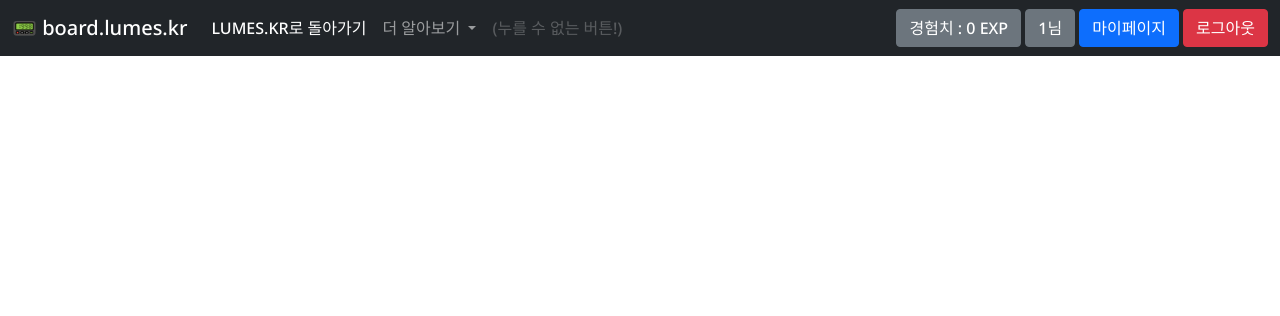
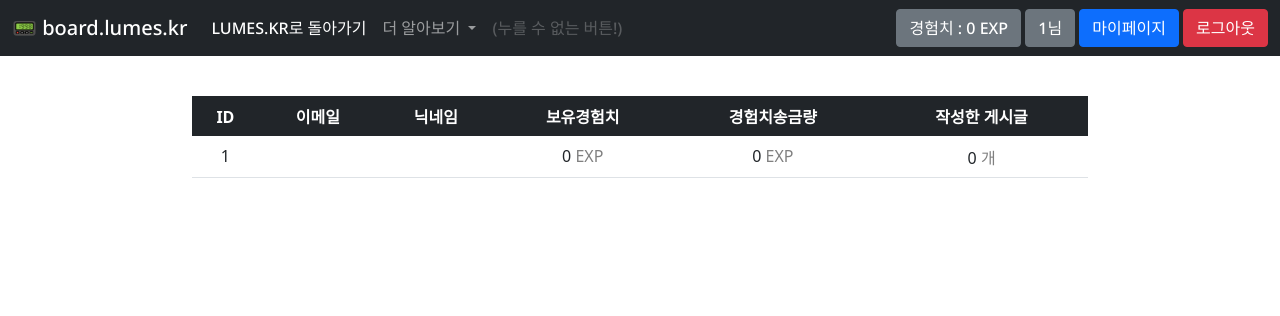
Before and after one commit to lumes-board/BoardLumesKR, a PHP site: page /id/mypage/mypage.php in a window 1280 px wide. Shown: the top 316 px of the page. Run offline with PHP 8.4, Linux system fonts and the light colour scheme; the visitor is signed in with stand-in values (Sample User, id 1); data that the repository does not hold is empty; some libraries are stand-ins or nearby versions.

Commit message:
마이페이지 기능 추가
유저의 현재 정보에 대한 간략한 내용을 담은 표를 마이페이지에 추가했다.

```diff
--- a/id/mypage/css/mypage.css
+++ b/id/mypage/css/mypage.css
@@ -0,0 +1,12 @@
+#userInfoTable {
+
+    width: 70%;
+
+    margin-top: 40px;
+    margin-left: auto;
+    margin-right: auto;
+
+    /* Bootstrap에서는 text-align: center대신 table 클래스에 text-center를 넣는다. */
+    /* text-align: center; */
+
+}
--- a/id/mypage/mypage.php
+++ b/id/mypage/mypage.php
@@ -24,6 +24,50 @@
 
         <?php include('../../navbar.php'); ?>
 
+        <?php
+
+            // 유저 정보 테이블에 사용될 정보를 가져오기
+            $query = "SELECT * FROM member WHERE id = :id";
+            $stmt = $db->prepare($query);
+            $stmt->bindParam(':id', $_SESSION['id'], PDO::PARAM_STR);
+
+            $stmt->execute();
+
+            $userInfoData = $stmt->fetchAll(PDO::FETCH_ASSOC);
+
+            $email                  = $userInfoData[0]["email"];
+            $nickname               = $userInfoData[0]["nickname"];
+            $exp                    = $userInfoData[0]["exp"];
+            $expTransactionQty      = $userInfoData[0]["expTransactionQty"];
+            $guestbookQty           = $userInfoData[0]["guestbookQty"];
+
+        ?>
+
+        <!-- 유저 정보 테이블 -->
+        <table class="table text-center" id="userInfoTable">
+            <thead>
+                <tr class="table-dark">
+                    <th>ID</th>
+                    <th>이메일</th>
+                    <th>닉네임</th>
+                    <th>보유경험치</th>
+                    <th>경험치송금량</th>
+                    <th>작성한 게시글</th>
+                </tr>
+            </thead>
+            <tbody>
+                <tr>
+                    <td><?php echo $_SESSION['id'] ?></td>
+                    <td><?php echo $email ?></td>
+                    <td><?php echo $nickname ?></td>
+                    <td><?php echo number_format($exp) ?> <span style="color: gray; ">EXP</span></td>
+                    <td><?php echo number_format($expTransactionQty) ?> <span style="color: gray; ">EXP</span></td>
+                    <td><?php echo number_format($guestbookQty) ?> <span style="color: gray; ">개</span></td>
+                </tr>
+            </tbody>
+        </table>
+        <!-- 유저 정보 테이블 끝 -->
+
     </body>
 
 </html>
```
